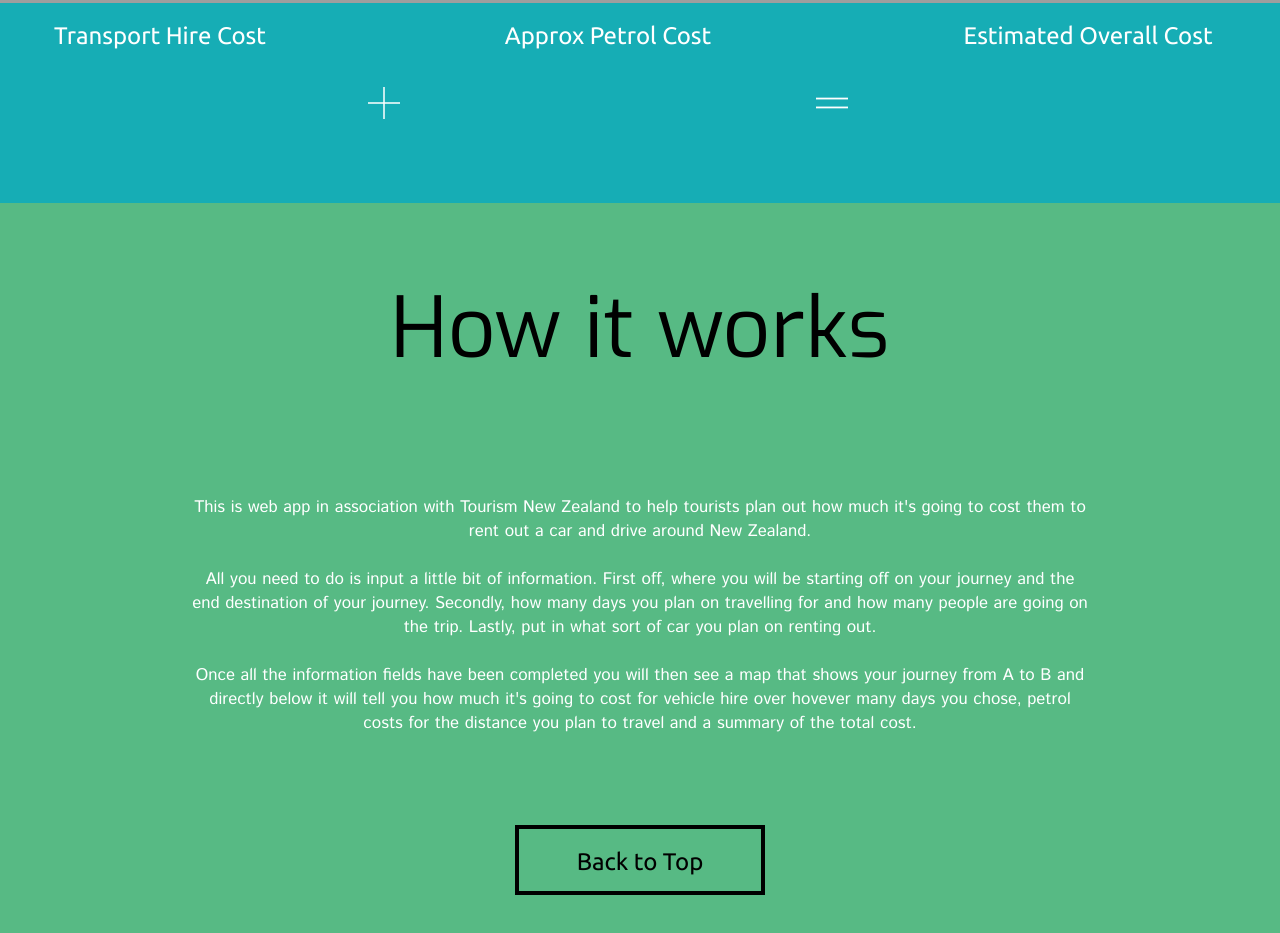
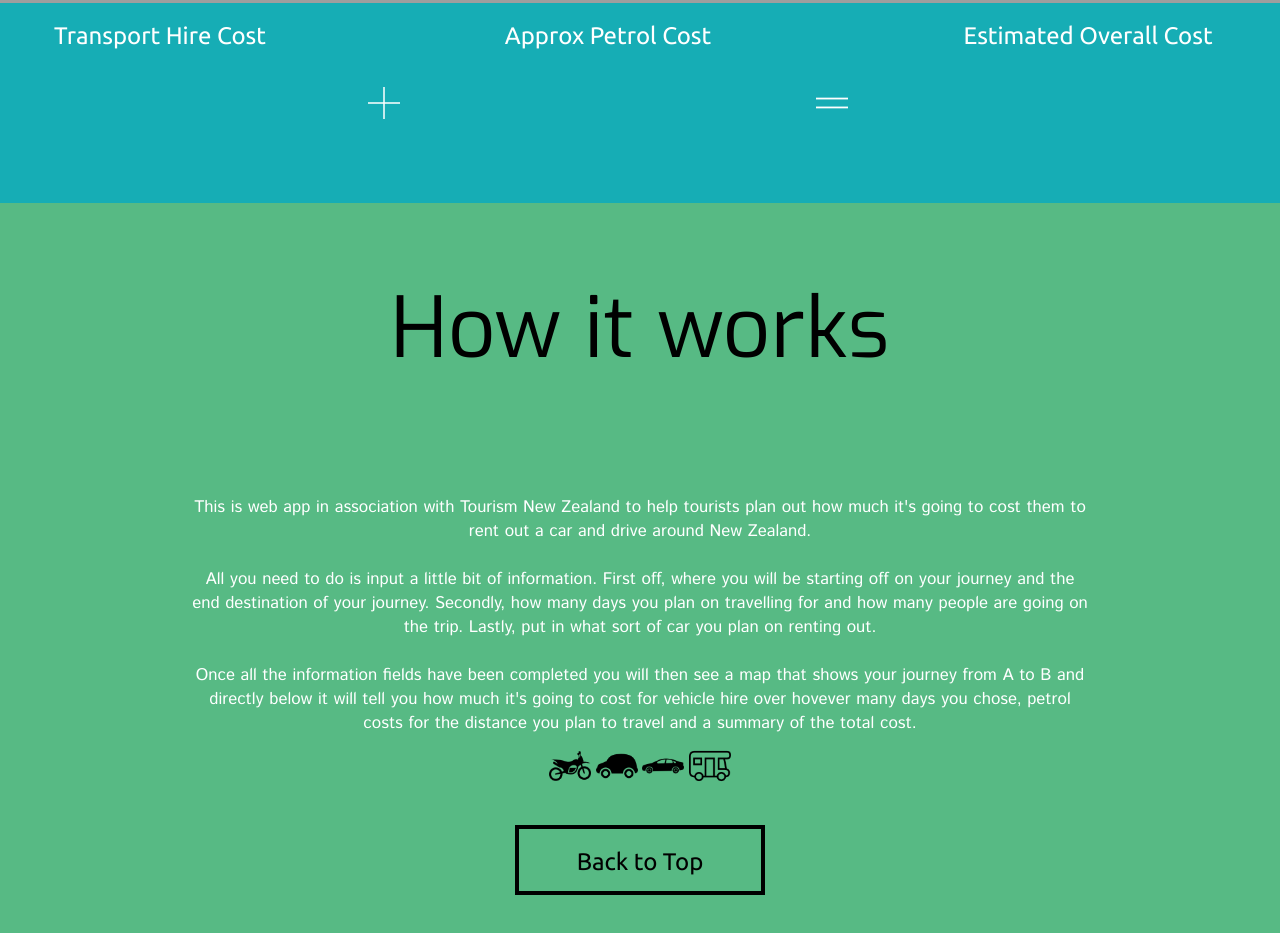
Before and after one commit to ChrisYoobee/Traveller, a plain HTML site: page index.html in a window 1280 px wide. Shown: the part 1397-2330 px from the top of the page. Drawn offline with nearby package versions, Linux system fonts and the light colour scheme; some packages are replaced by stand-ins of ours; grey boxes are pictures that could not be loaded.

Commit message:
Added icons

```diff
--- a/index.html
+++ b/index.html
@@ -145,6 +145,11 @@
 					<br>
 					Once all the information fields have been completed you will then see a map that shows your journey from A to B and directly below it will tell you how much it's going to cost for vehicle hire over hovever many days you chose, petrol costs for the distance you plan to travel and a summary of the total cost.
 					  </p>
+
+					  <img src="assets/motorbike.png">
+					  <img src="assets/small-car.png">
+					  <img src="assets/large-car.png">
+					  <img src="assets/caravan.png">
 				</div>
 
 				<a href="#splash">
--- a/scss/style.scss
+++ b/scss/style.scss
@@ -356,6 +356,10 @@ h2{
   p{
     font-size: 1.2em;
   }
+  img{
+    height: 3em;
+    width: 3em;
+  }
 }
 
 .to-top{
```
Also changed, not shown: assets/caravan.png (added), assets/large-car.png (added), assets/motorbike.png (added), assets/small-car.png (added), css/style.css, 2 other files.
